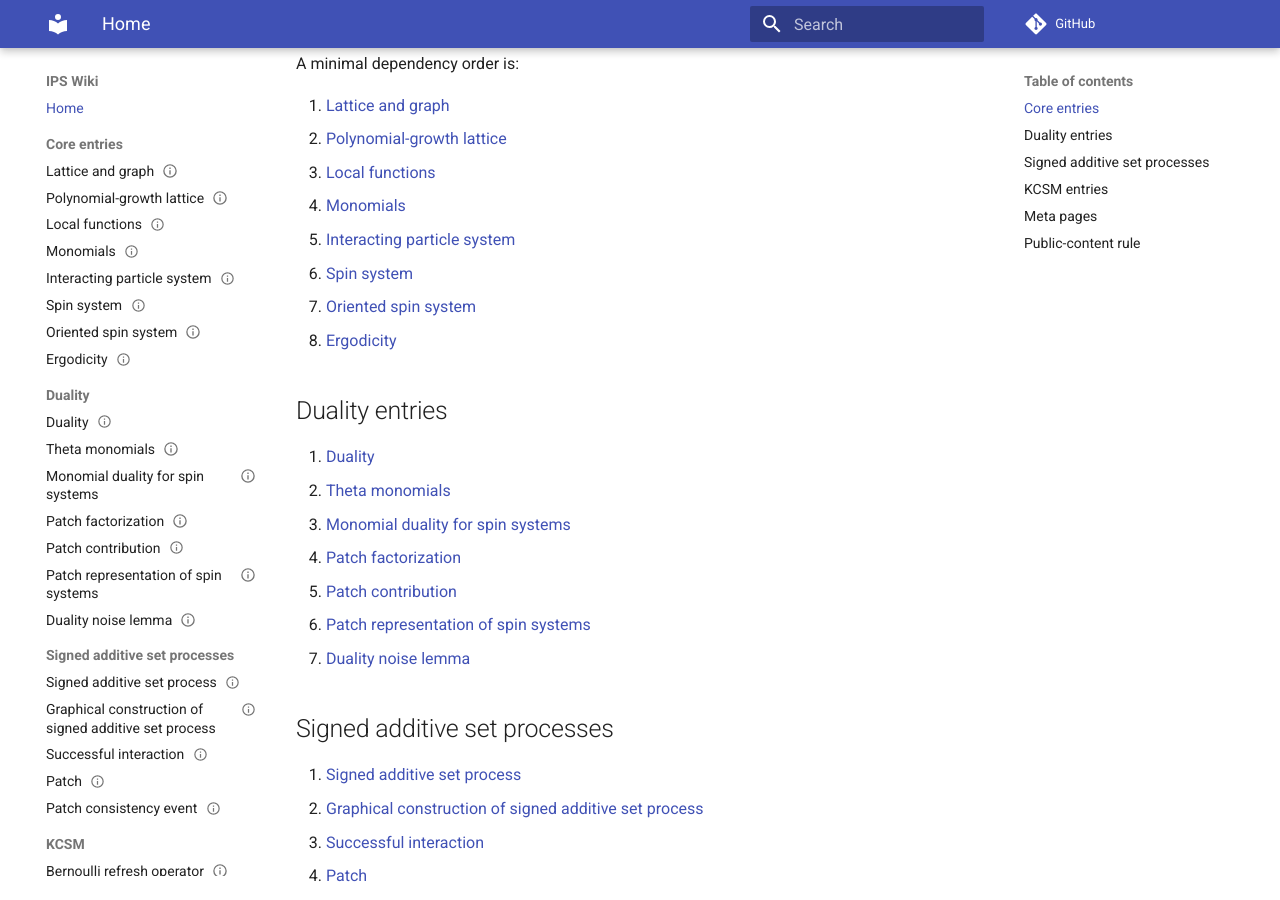
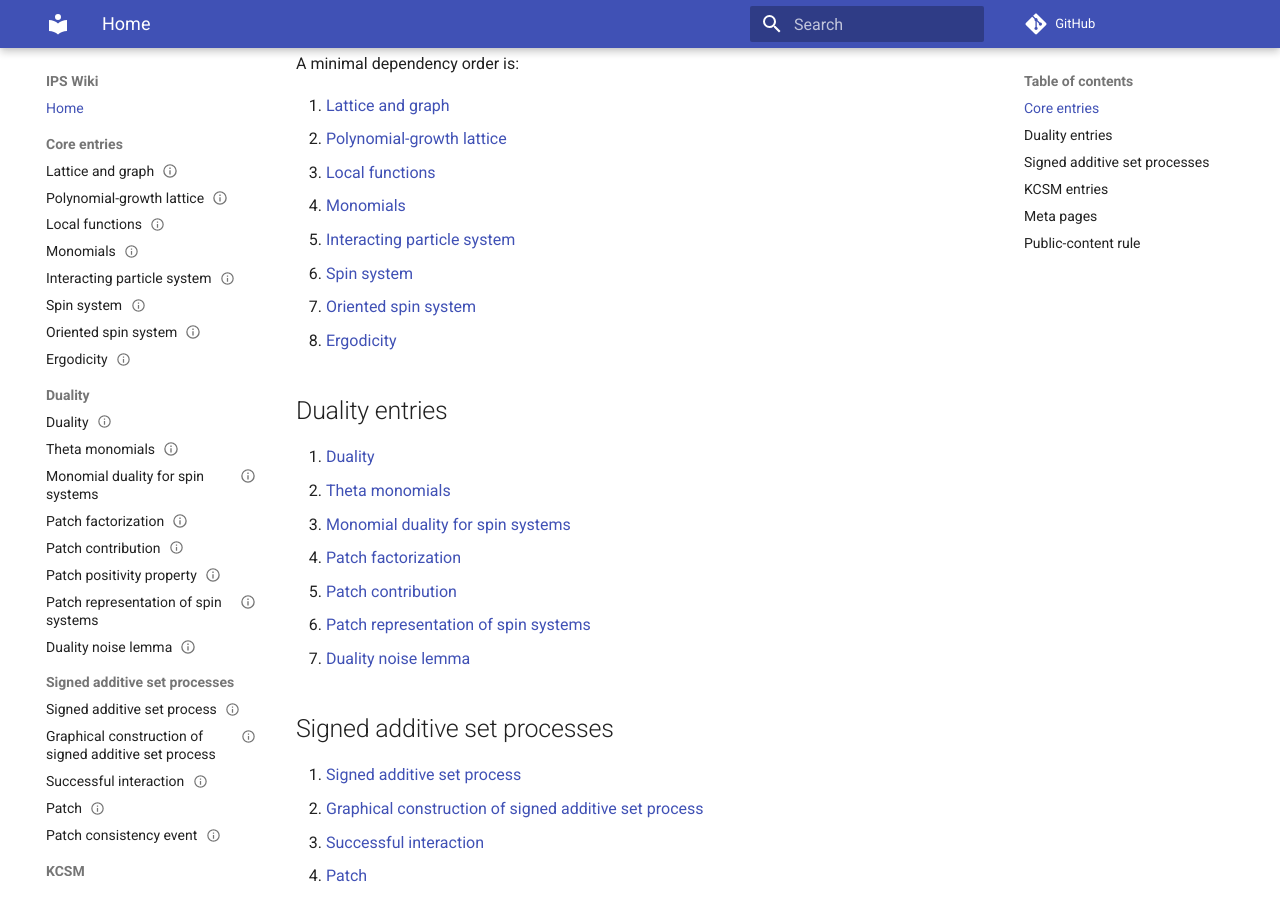
Before and after one commit to maciejgluchowski86-beep/ips-wiki, an MkDocs documentation site: the page built from docs/index.md, in a window 1280 px wide and 900 px high, scrolled down 338 px. Built offline with MkDocs 1.6.1 and Material for MkDocs 9.7.7, drawn with Linux system fonts in a browser that asks for light colours; comment, search, counter and statistics services are not loaded.

Commit message:
add patch positivity to nav

```diff
--- a/mkdocs.yml
+++ b/mkdocs.yml
@@ -34,6 +34,7 @@ nav:
       - Monomial duality for spin systems: entries/monomial-duality-for-spin-systems.md
       - Patch factorization: entries/patch-factorization.md
       - Patch contribution: entries/patch-contribution.md
+      - Patch positivity property: entries/patch-positivity-property.md
       - Patch representation of spin systems: entries/patch-representation-of-spin-systems.md
       - Duality noise lemma: entries/duality-noise-lemma.md
   - Signed additive set processes:
```
